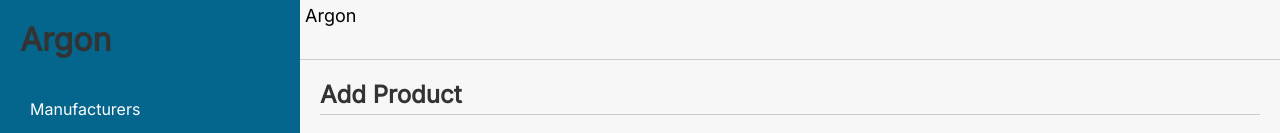
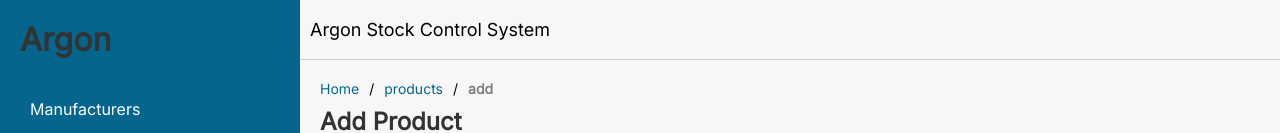
Before and after one commit to srayner/argon, a Next.js app: page /products/add in a window 1280 px wide. Shown: the top 133 px of the page. Built offline with nearby package versions, Linux system fonts and the light colour scheme; no server answers; the database is empty.

Commit message:
added breadcrumbs and detail view

```diff
--- a/app/api/products/[id]/route.ts
+++ b/app/api/products/[id]/route.ts
@@ -29,6 +29,10 @@ export async function GET(
   try {
     const product = await prisma.product.findUnique({
       where: { id: parsedId },
+      include: {
+        manufacturer: true,
+        supplier: true
+      }
     });
 
     if (!product) {
--- a/app/globals.css
+++ b/app/globals.css
@@ -3,6 +3,7 @@
   --seperator-color: #ccc;
   --text-color: #333;
   --primary-color: #05668d;
+  --primary-highlight: #26bcf7;
 }
 
 * {
@@ -15,3 +16,12 @@ h1 {
   font-size: 24px;
   color: var(--text-color);
 }
+
+a {
+  text-decoration: none;
+  color: var(--primary-color);
+}
+
+a:hover {
+  color: var(--primary-highlight);
+}
--- a/app/layout.js
+++ b/app/layout.js
@@ -3,6 +3,7 @@
 import "./globals.css";
 import styles from "./layout.module.css";
 import Menu from "./ui/sidebar/menu";
+import Breadcrumbs from "./ui/breadcrumbs/breadcrumbs";
 import { Inter } from "next/font/google";
 import { usePathname } from "next/navigation";
 
@@ -24,13 +25,16 @@ export default function RootLayout({ children }) {
       <body className={inter.className}>
         <div className={styles.container}>
           <header className={styles.header}>
-            <span>Argon</span>
+            <span>Argon Stock Control System</span>
           </header>
           <section className={styles.sidebar}>
             <h1 className={styles.heading}>Argon</h1>
             <Menu currentPage={pathname} />
           </section>
-          <main className={styles.main}>{children}</main>
+          <main className={styles.main}>
+            <Breadcrumbs />
+            {children}
+          </main>
         </div>
       </body>
     </html>
--- a/app/layout.module.css
+++ b/app/layout.module.css
@@ -7,11 +7,13 @@
 }
 
 .header {
+  display: flex;
+  align-items: center;
   background-color: var(--background-color);
   border-bottom: 1px solid var(--seperator-color);
   grid-column: 2 / 3;
   grid-row: 1 / 2;
-  padding: 5px;
+  padding: 10px;
 }
 
 .sidebar {
--- /dev/null
+++ b/app/ui/breadcrumbs/breadcrumbs.js
@@ -0,0 +1,37 @@
+"use client";
+
+import Link from "next/link";
+import { usePathname } from "next/navigation";
+import styles from "./Breadcrumbs.module.css";
+
+const Breadcrumbs = () => {
+  const pathname = usePathname();
+  const pathArray = pathname.split("/").filter((path) => path);
+
+  return (
+    <nav aria-label="breadcrumb" className={styles.breadcrumb}>
+      <ol className={styles.breadcrumbList}>
+        <li className={styles.breadcrumbItem}>
+          <Link href="/">Home</Link>
+        </li>
+        {pathArray.map((path, index) => {
+          const href = "/" + pathArray.slice(0, index + 1).join("/");
+          const isLast = index === pathArray.length - 1;
+
+          return (
+            <li
+              key={index}
+              className={`${styles.breadcrumbItem} ${
+                isLast ? styles.active : ""
+              }`}
+            >
+              {isLast ? <span>{path}</span> : <Link href={href}>{path}</Link>}
+            </li>
+          );
+        })}
+      </ol>
+    </nav>
+  );
+};
+
+export default Breadcrumbs;
--- /dev/null
+++ b/app/ui/breadcrumbs/breadcrumbs.module.css
@@ -0,0 +1,37 @@
+
+.breadcrumb {
+  padding: 0 0 10px 0;
+}
+
+.breadcrumbList {
+  list-style: none;
+  display: flex;
+  flex-wrap: wrap;
+}
+
+.breadcrumbItem {
+  margin-right: 10px;
+  font-size: 14px;
+}
+
+.breadcrumbItem a {
+  text-decoration: none;
+  color: var(--primary-color);
+}
+
+.breadcrumb a:hover {
+  color: var(--primary-highlight);
+}
+
+.breadcrumbItem span {
+  color: grey;
+}
+
+.breadcrumbItem:not(:last-child)::after {
+  content: "/";
+  margin-left: 10px;
+}
+
+.active span {
+  font-weight: bold;
+}
--- a/app/ui/datagrid/datagrid.jsx
+++ b/app/ui/datagrid/datagrid.jsx
@@ -49,6 +49,7 @@ export default function DataGrid({ columnDefs, dataEndpoint }) {
         paginationPageSize={10}
         onGridReady={onGridReady}
         onPaginationChanged={onPaginationChanged}
+        suppressCellFocus={true}
       />
     </div>
   );
```
Also changed, not shown: app/products/[id]/page.js (added, +37 -0 lines), app/products/page.js (+12 -1 lines), app/ui/detail/detail.js (added, +14 -0 lines), app/ui/detail/detail.module.css (added, +33 -0 lines).
